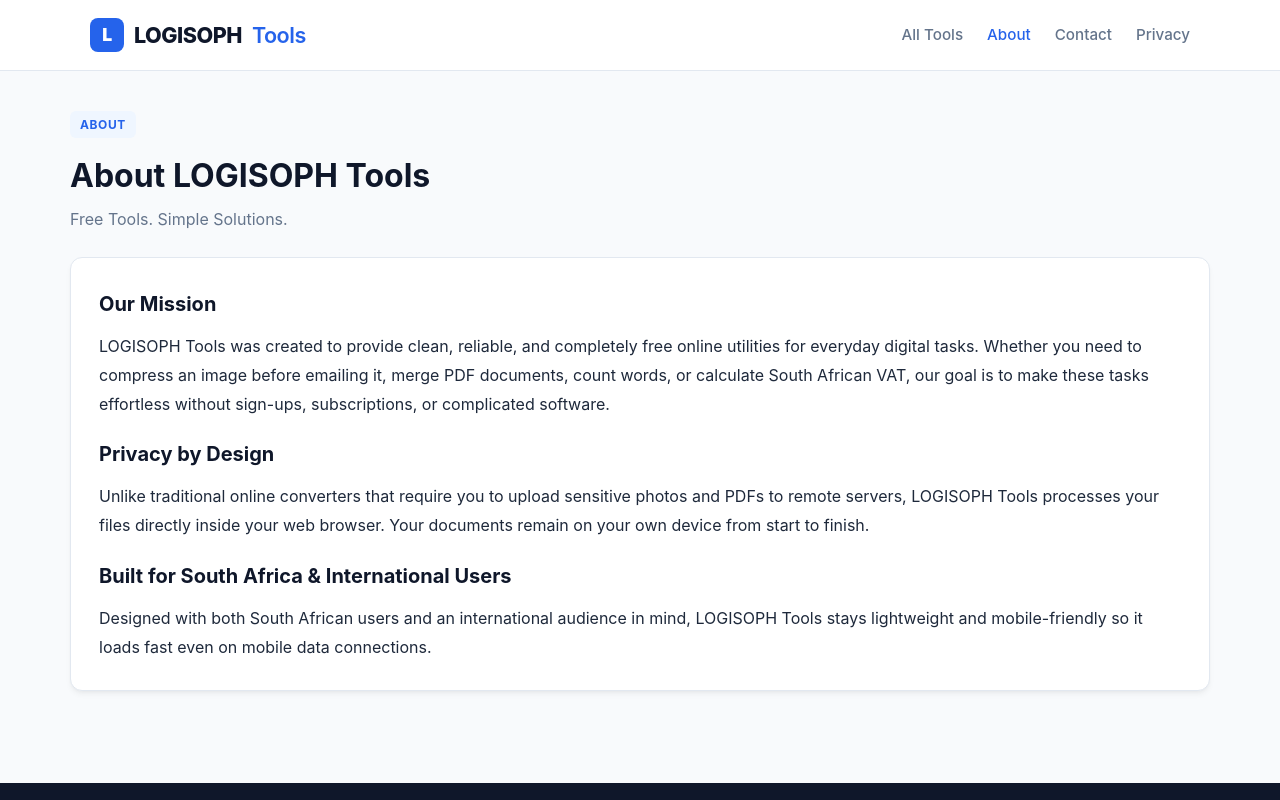
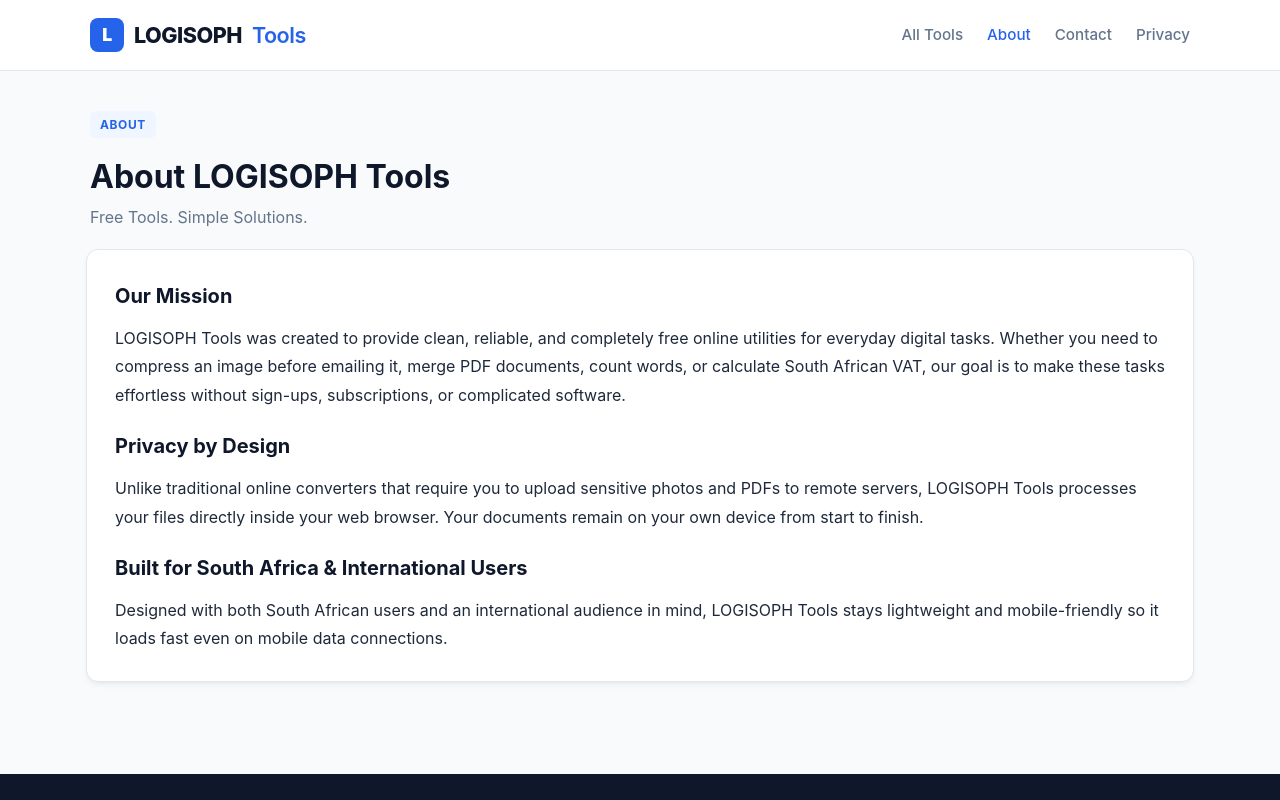
Before and after one commit to gosiamepatleswane-sys/Logisoph-tools, a plain HTML site: page about.html in a window 1280 px wide. Shown: the top 800 px of the page. Drawn offline with Linux system fonts and the light colour scheme.

Commit message:
Update style.css

```diff
--- a/style.css
+++ b/style.css
@@ -407,3 +407,7 @@ footer {
     font-size: 1.9rem;
   }
 }
+.tool-page { padding-left: 16px; padding-right: 16px; }
+.tool-header { padding: 0 4px; margin-bottom: 20px; }
+.tool-header h1 { line-height: 1.2; margin: 8px 0; }
+.tool-header p { line-height: 1.5; }
```
